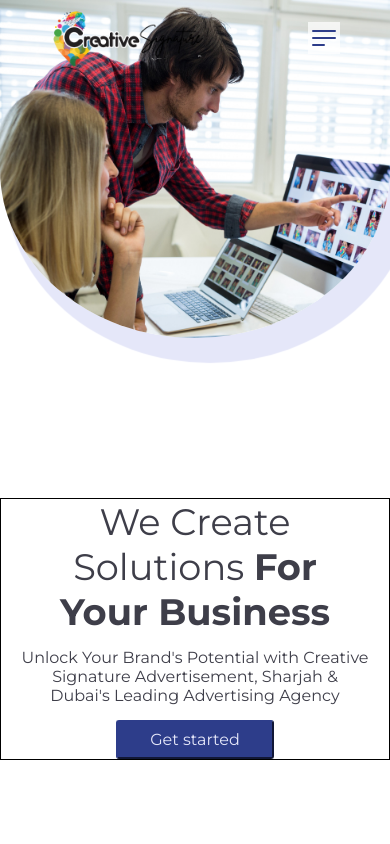
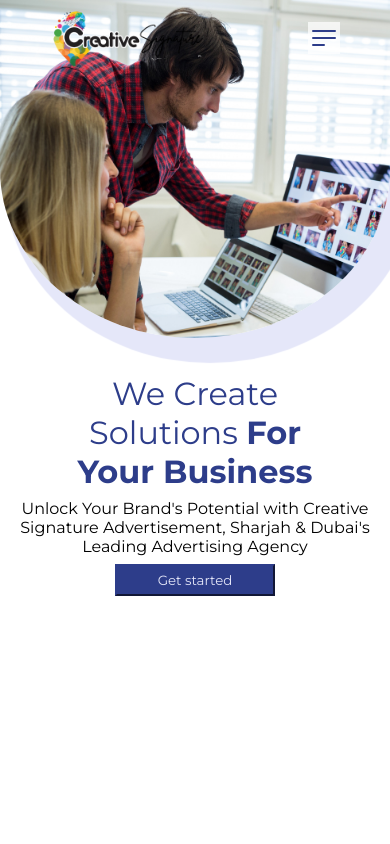
Before and after one commit to abhicplash/csign, a React (Create React App) app: page / in a window 390 px wide. Shown: the top 844 px of the page. Built offline with nearby package versions, Linux system fonts and the light colour scheme.

Commit message:
ab changed banner

```diff
--- a/src/components/Layout/Banner.css
+++ b/src/components/Layout/Banner.css
@@ -3,15 +3,16 @@
   min-height: 90vh;
   display: flex;
   flex-direction: row-reverse;
-
   background-color: #fff;
-  gap: 15rem;
-  /* border: 1px solid; */
+  gap: 10rem;
   align-items: center;
   justify-content: end;
   /* overflow-x: hidden; */
+  /* border: 1px solid; */
 }
-
+.para{
+  width: 25rem;
+}
 .banner-img {
   width: 38rem;
   height: 40rem;
@@ -20,58 +21,42 @@
   border-bottom-right-radius: 70%;
   box-shadow: -25px 15px 1px 10px var(--lightblue);
 }
-.heading {
-  font-size: 2.3rem;
-  /* width: 23rem; */
-  color: var(--black);
-  text-transform: capitalize;
-}
-.para {
-  width: 20rem;
-  color: var(--black);
-}
 .banner-details {
+  /* text-align: center; */
   display: flex;
   flex-direction: column;
-  align-items: start;
-  gap: 0.9rem;
+
+  gap: 0.5rem;
+}
+.heading {
+  font-size: 2rem;
+  text-transform: capitalize;
+  color: var(--blue);
 }
 .banner-btn {
-  padding: 0.5rem 2rem;
+  width: 10rem;
+  height: 2rem;
+  font-family: inherit;
   background-color: var(--blue);
-  font-family: inherit;
-  color: var(--lightblue);
-  font-size: 16px;
-  border-radius: 3px;
   border-color: var(--blue);
   outline-color: var(--blue);
+  color: var(--lightblue);
   cursor: pointer;
 }
 @media (max-width: 768px) {
-  .para {
+  .banner-container {
+    gap: 2rem;
+    flex-direction: column;
+    /* height: 100vh; */
+    justify-content: start;
+    align-items: center;
+  }
+  .para{
     width: 90%;
-  }
-  .img-wrapper {
-    width: 100%;
-    height: 100%;
-  }
-  .banner-container {
-    flex-direction: column;
-    justify-content: center;
-    align-items: center;
-    gap: 0rem;
-    height: 80vh;
-    padding-bottom: 2rem;
-  }
-  .heading {
-    text-align: center;
-    width: 100%;
   }
   .banner-details {
     text-align: center;
     align-items: center;
-    border: 1px solid;
-    /* justify-content: center; */
   }
   .banner-img {
     width: 100%;
```
